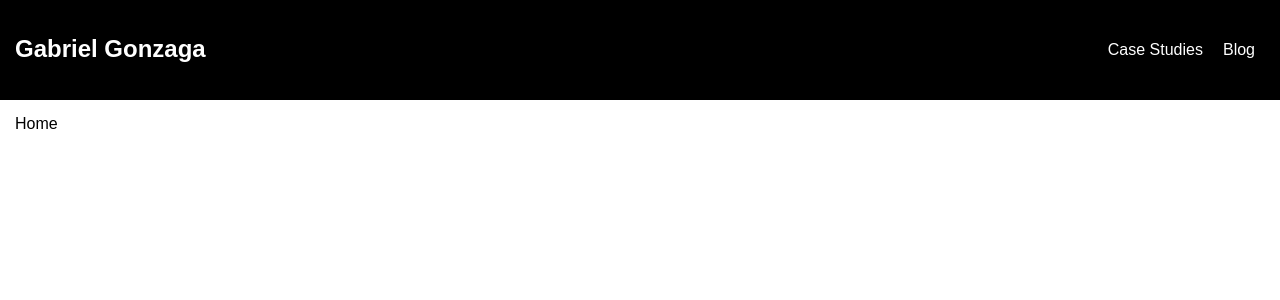
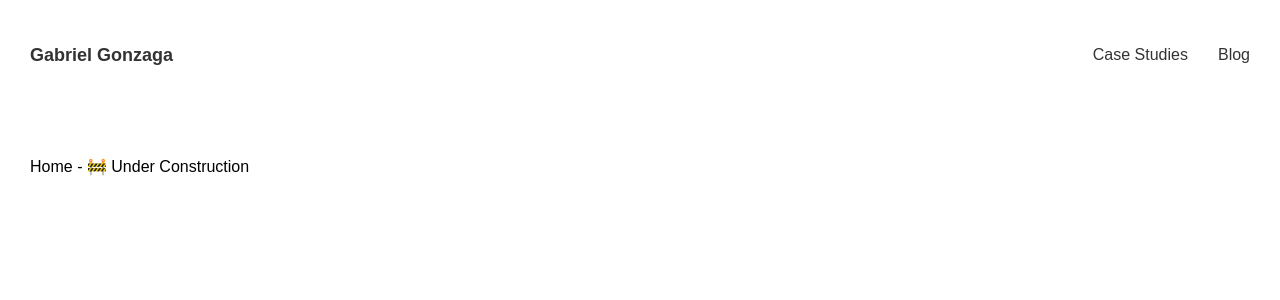
Before and after one commit to gabrielmgonzaga/portfolio-react, a React (Create React App) app: page / in a window 1280 px wide. Shown: the top 300 px of the page. Built offline with nearby package versions, Linux system fonts and the light colour scheme.

Commit message:
add react-helmet

```diff
--- a/package.json
+++ b/package.json
@@ -10,6 +10,7 @@
     "gh-pages": "^2.1.1",
     "react": "^16.12.0",
     "react-dom": "^16.12.0",
+    "react-helmet": "^5.2.1",
     "react-router-dom": "^5.1.2",
     "react-scripts": "3.3.0"
   },
--- a/public/index.html
+++ b/public/index.html
@@ -23,7 +23,7 @@
       work correctly both with client-side routing and a non-root public URL.
       Learn how to configure a non-root public URL by running `npm run build`.
     -->
-    <title>Gabriel Gonzaga UX Portfolio</title>
+    <title>Gabriel Gonzaga - UX Portfolio</title>
   </head>
   <body>
     <noscript>You need to enable JavaScript to run this app.</noscript>
--- a/src/App.css
+++ b/src/App.css
@@ -1,17 +1,19 @@
 main {
-  padding: 15px;
+  padding: 30px;
 }
 
 /*================================
-     Navigation
+          Navigation
 ================================*/
-
 nav {
   display: flex;
   justify-content: space-between;
-  padding: 15px;
-  background: #000;
-  color: #fff;
+  padding: 30px;
+}
+
+nav h1 {
+  font-size: 18px;
+  font-weight: bold;
 }
 
 nav ul  {
@@ -19,15 +21,32 @@ nav ul  {
 }
 
 nav ul li {
-  margin: 10px;
   list-style: none;
 }
 
+nav ul li:first-child {
+  margin-right: 30px;
+}
+
 nav a {
-  color: #fff;
+  color: #333;
   text-decoration: none;
 }
 
 nav ul li:hover {
   cursor: pointer;
 }
+
+/*================================
+          Media Queries
+================================*/
+
+/*========= > 768px 💻 =========*/
+@media only screen and (min-width : 768px) {
+
+}
+
+/*========= < 500px 📱=========*/
+@media only screen and (max-width : 500px) {
+
+}
--- a/src/App.js
+++ b/src/App.js
@@ -1,12 +1,13 @@
 import React from 'react';
 import './App.css';
-import Nav from './component/Nav';
 import {
   BrowserRouter as Router,
   Switch,
   Route,
   Link
 } from "react-router-dom";
+
+import Nav from './component/Nav';
 import CaseStudies from './pages/CaseStudies';
 import Blog from './pages/Blog';
 import Home from './pages/Home';
--- a/src/index.css
+++ b/src/index.css
@@ -1,10 +1,7 @@
 body {
-  margin: 0;
+  margin: 0 auto;
+  max-width: 1400px;
   font-family: 'Montserrat', sans-serif;
   -webkit-font-smoothing: antialiased;
   -moz-osx-font-smoothing: grayscale;
 }
-
-.playfair {
-  font-family: 'Playfair Display', serif;
-}
--- a/src/pages/Blog.js
+++ b/src/pages/Blog.js
@@ -1,9 +1,16 @@
 import React from 'react';
+import { Helmet } from 'react-helmet';
 
 export default function Blog() {
     return (
         <div>
-            Blog
+            <Helmet>
+                <meta charSet="utf-8" />
+                <meta name="description" content="Gabriel Gonzaga User Experience Blog" />
+                <title>Gabriel Gonzaga - UX Blog</title>
+            </Helmet>
+
+            Blog - Under Construction 🚧
         </div>
     )
 }
--- a/src/pages/CaseStudies.js
+++ b/src/pages/CaseStudies.js
@@ -1,9 +1,16 @@
 import React from 'react';
+import { Helmet } from 'react-helmet';
 
 export default function CaseStudies() {
     return (
         <div>
-            Case Studies
+            <Helmet>
+                <meta charSet="utf-8" />
+                <meta name="description" content="Gabriel Gonzaga User Experience Case Studies" />
+                <title>Gabriel Gonzaga - UX Case Studies</title>
+            </Helmet>
+
+            Case Studies - Under Construction 🚧
         </div>
     )
 }
--- a/src/pages/Home.js
+++ b/src/pages/Home.js
@@ -1,9 +1,19 @@
 import React from 'react';
+import { Helmet } from 'react-helmet';
 
 export default function Home() {
     return (
-        <div>
-            Home
+        <div className="home">
+            <Helmet>
+                <meta charSet="utf-8" />
+                <meta name="description" content="Gabriel Gonzaga User Experience Portfolio" />
+                <title>Gabriel Gonzaga - UX Portfolio</title>
+            </Helmet>
+
+            <p>Home - 🚧 Under Construction</p>
+
+            {/* <p>👋 Hi, I'm Gabriel.</p>
+            <p>I'm a UI/UX Designer and Web Developer based in Irvine. I currently .</p> */}
         </div>
     )
 }
```
Also changed, not shown: 1 other file (tests, documents, lock files or other folders).
